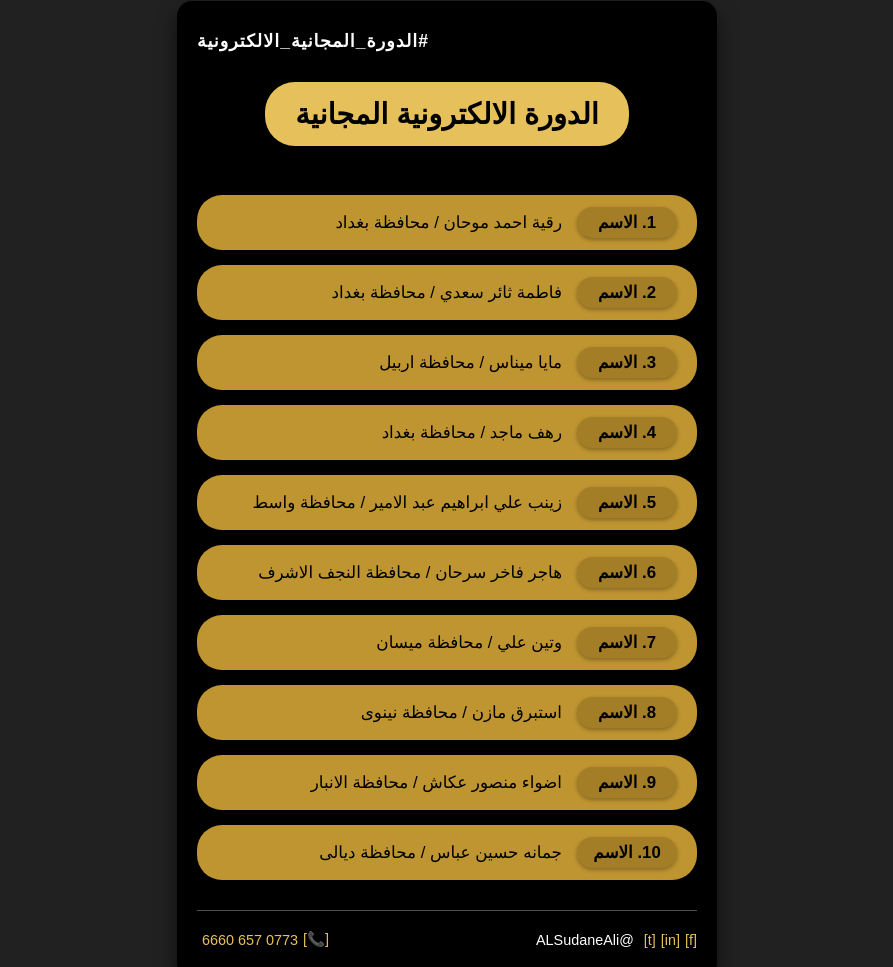
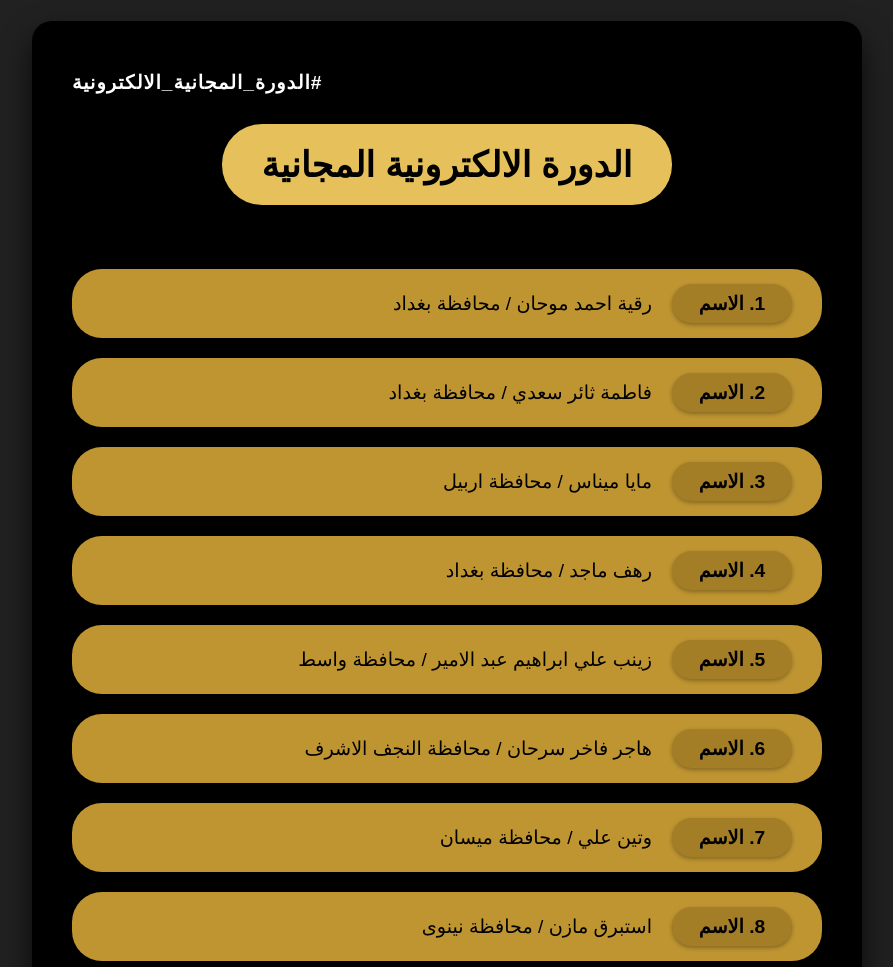
Before and after one commit to h72020104-tech/PLHDI, a plain HTML site: page index.html in a window 1280 px wide. Shown: the part 19-986 px from the top of the page, without its empty margins (193-1086 px from the left). Drawn offline with Linux system fonts and the light colour scheme.

Commit message:
Update index.html

```diff
--- a/index.html
+++ b/index.html
@@ -3,100 +3,96 @@
 <head>
     <meta charset="UTF-8">
     <meta name="viewport" content="width=device-width, initial-scale=1.0">
-    <title>إعلان النتائج بالألوان الأصلية</title>
+    <title>إعلان النتائج لأبعاد الكمبيوتر</title>
     <style>
         /* تنسيق عام للجسم */
         body {
-            /* لون الخلفية: رمادي داكن أو أسود تقريباً */
             background-color: #212121;
             font-family: 'Arial', sans-serif;
             display: flex;
             justify-content: center;
             align-items: center;
+            /* للتأكد من أن التصميم يملأ ارتفاع الشاشة */
             min-height: 100vh;
             margin: 0;
-            padding: 20px;
+            padding: 40px; /* زيادة التباعد الخارجي */
             color: #ffffff;
             direction: rtl;
             text-align: right;
         }
 
-        /* تنسيق الحاوية الرئيسية */
+        /* تنسيق الحاوية الرئيسية (التعديل للكمبيوتر) */
         .container {
             width: 100%;
-            max-width: 500px;
-            /* لون الحاوية الداخلية: أسود تقريباً */
+            /* زيادة العرض الأقصى ليتناسب مع شاشات الكمبيوتر */
+            max-width: 750px;
             background-color: #000000;
-            padding: 30px 20px;
-            border-radius: 15px;
-            box-shadow: 0 10px 20px rgba(0, 0, 0, 0.6);
+            padding: 50px 40px; /* زيادة التباعد الداخلي */
+            border-radius: 20px; /* زيادة حافة الانحناء */
+            box-shadow: 0 15px 30px rgba(0, 0, 0, 0.7);
             position: relative;
         }
 
         /* تنسيق رأس الإعلان */
         .header {
             text-align: center;
-            margin-bottom: 30px;
+            margin-bottom: 40px;
         }
 
         .header-tag {
-            font-size: 1.1em;
+            font-size: 1.2em; /* زيادة حجم الخط */
             color: #ffffff;
             margin: 0 0 10px 0;
             letter-spacing: 1px;
-            /* لون النص على اليمين فوق العنوان */
             text-align: left;
         }
 
         .main-title {
-            /* لون شريط العنوان الرئيسي: ذهبي فاتح/أصفر */
             background-color: #e6c15b;
-            color: #000000; /* لون الخط أسود */
-            padding: 15px 30px;
-            border-radius: 30px;
-            font-size: 1.8em;
+            color: #000000;
+            padding: 20px 40px; /* زيادة التباعد للعنوان */
+            border-radius: 40px;
+            font-size: 2.2em; /* زيادة حجم الخط للعنوان */
             font-weight: bold;
             display: inline-block;
-            box-shadow: 0 4px 8px rgba(0, 0, 0, 0.3);
+            box-shadow: 0 6px 12px rgba(0, 0, 0, 0.4);
             margin-top: 20px;
         }
 
         /* تنسيق قائمة النتائج */
         .results-list {
-            margin-top: 20px;
+            margin-top: 30px;
         }
 
         .result-item {
-            /* لون شريط الاسم: ذهبي/بني مشابه للصورة */
             background-color: #bf9531;
-            padding: 12px 20px;
-            margin-bottom: 15px;
-            border-radius: 25px;
+            padding: 15px 30px; /* زيادة التباعد داخل شريط الاسم */
+            margin-bottom: 20px;
+            border-radius: 30px;
             display: flex;
             justify-content: space-between;
             align-items: center;
-            box-shadow: 0 2px 5px rgba(0, 0, 0, 0.2);
-            font-size: 1.05em;
-            color: #000000; /* الخط داخل الشريط أسود */
+            box-shadow: 0 3px 8px rgba(0, 0, 0, 0.3);
+            font-size: 1.2em; /* زيادة حجم خط الاسم */
+            color: #000000;
         }
 
         .index {
-            /* لون الخلفية للعنصر المرقم: ذهبي أغمق أو بني */
             background-color: #a47d27;
-            color: #000000; /* الخط أسود */
-            padding: 5px 10px;
-            border-radius: 20px;
+            color: #000000;
+            padding: 8px 15px; /* زيادة حجم العنصر المرقم */
+            border-radius: 25px;
             font-weight: bold;
-            min-width: 80px;
+            min-width: 90px;
             text-align: center;
-            margin-left: 15px;
+            margin-left: 20px;
             box-shadow: 0 2px 4px rgba(0, 0, 0, 0.3);
         }
 
         .details {
             flex-grow: 1;
             text-align: right;
-            color: #000000; /* الخط أسود */
+            color: #000000;
             font-weight: 500;
         }
 
@@ -105,10 +101,10 @@
             display: flex;
             justify-content: space-between;
             align-items: center;
-            padding-top: 20px;
-            margin-top: 30px;
+            padding-top: 30px;
+            margin-top: 40px;
             border-top: 1px solid rgba(255, 255, 255, 0.3);
-            font-size: 0.9em;
+            font-size: 1em; /* زيادة حجم خط التذييل */
         }
 
         .social-media, .contact {
@@ -120,20 +116,20 @@
         .social-media a {
             color: #ffffff;
             text-decoration: none;
-            margin-right: 5px;
+            margin-right: 8px;
         }
 
-        /* لتغيير ألوان أيقونات التواصل الاجتماعي لتناسب الخلفية الداكنة */
         .footer .contact span, .footer .social-media span {
-            color: #e6c15b; /* لون ذهبي/أصفر للأيقونات */
-            margin-left: 5px;
+            color: #e6c15b;
+            margin-left: 8px;
+            font-size: 1.2em; /* حجم أكبر للأيقونات الوهمية */
         }
     </style>
 </head>
 <body>
     <div class="container">
         <div class="header">
-             <div style="text-align: left;"><h3 class="header-tag">#الدورة_المجانية_الالكترونية</h3></div>
+            <div style="text-align: left;"><h3 class="header-tag">#الدورة_المجانية_الالكترونية</h3></div>
             <h1 class="main-title">الدورة الالكترونية المجانية</h1>
         </div>
 
```
